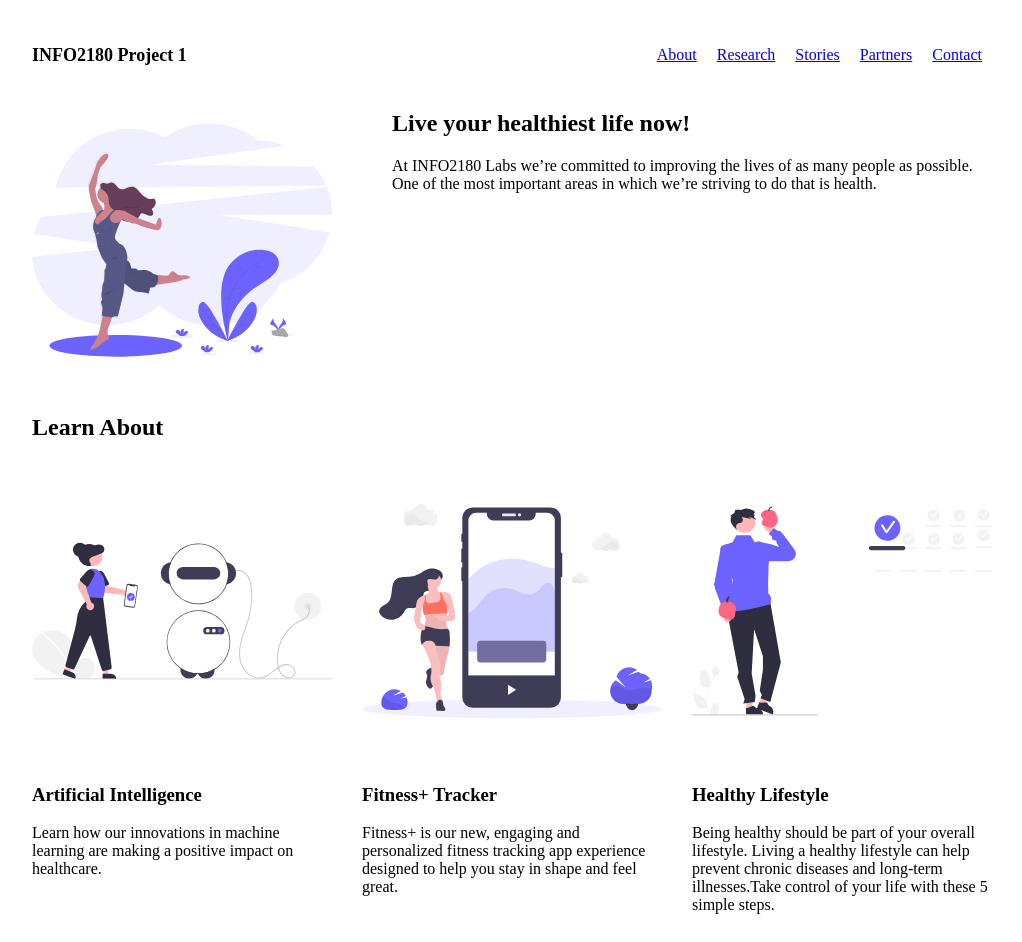
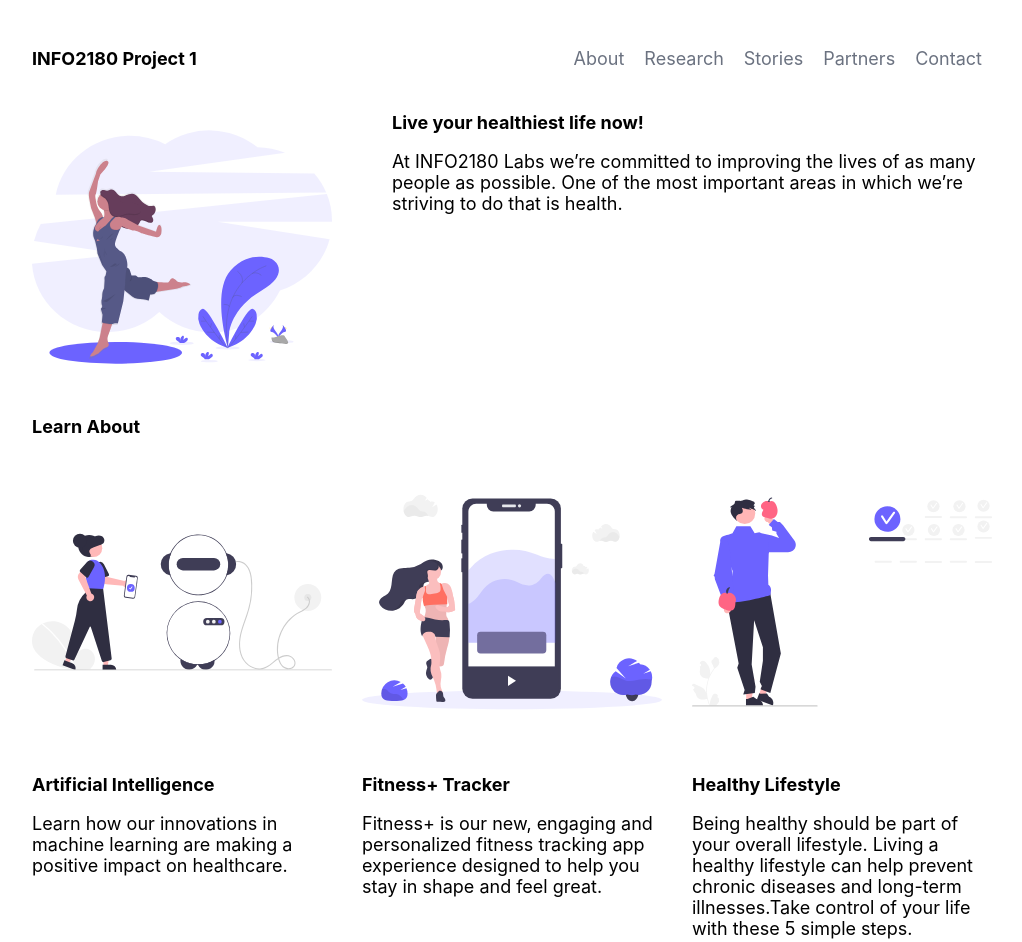
Before and after one commit to rayveneja/info2180-project1, a plain HTML site: page index.html in a window 1280 px wide. Shown: the top 942 px of the page, without its empty margins (128-1150 px from the left). Drawn offline with Linux system fonts and the light colour scheme.

Commit message:
Update styles.css

```diff
--- a/styles.css
+++ b/styles.css
@@ -1,9 +1,14 @@
 /* Add your CSS to this file */
+
+*{
+    font-family: -apple-system, BlinkMacSystemFont, "Segoe UI", Roboto, "Helvetica Neue", Arial, "Noto Sans", sans-serif;
+    font-size: 18px;
+}
+
 body {
     margin: 10px;
     font-size: 16px;
     padding: 10px;
-
 }
 
 .container {
@@ -18,6 +23,8 @@ header .container{
     align-items: center;
     display: flex;
     justify-content: space-between;
+    background-color: white;
+    font-size: 18px;
 }
 
 ul{
@@ -30,6 +37,15 @@ ul{
 
 ul li{
     padding:10px;
+}
+
+nav a{
+    text-decoration: none;
+    color: #6b7280;
+}
+
+nav a:hover{
+    color: #5A67D8;
 }
 
 header h1{
```
